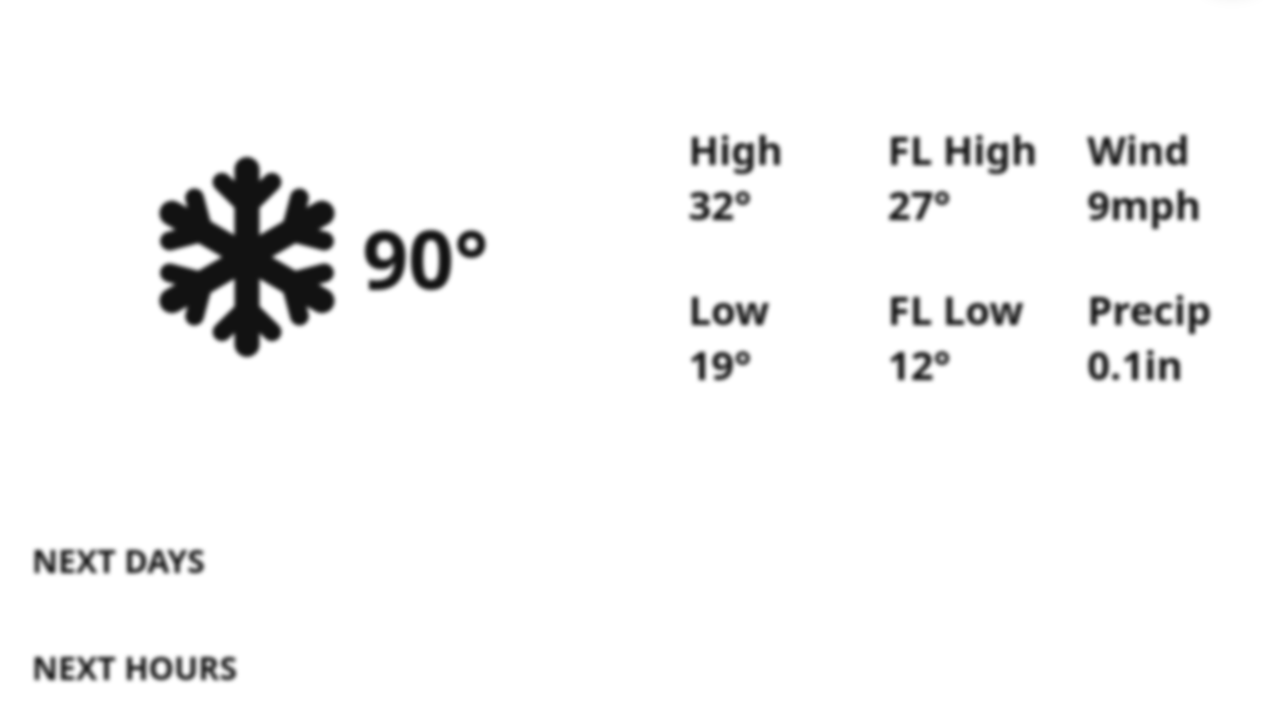
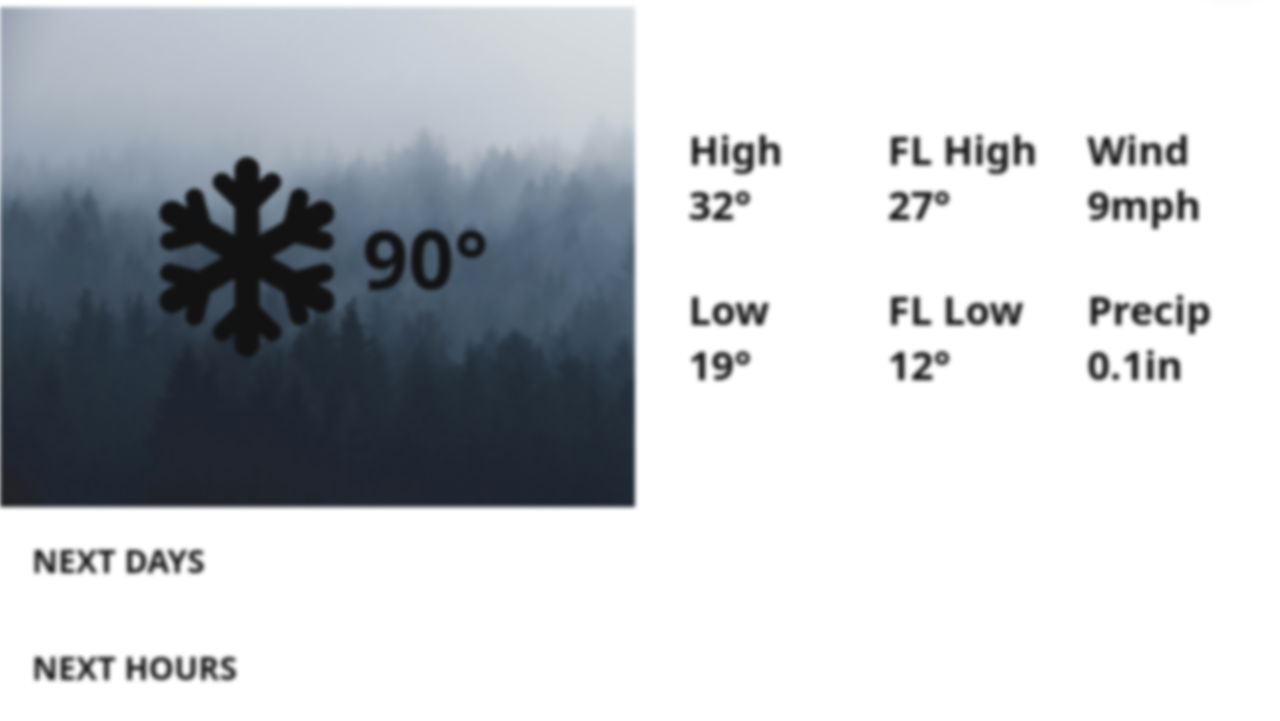
Before and after one commit to SXYII12RCHAS/weather-app, a website built with Vite: page index.html in a window 1280 px wide. Shown: the part 69-790 px from the top of the page. Built offline with nearby package versions, Linux system fonts and the light colour scheme; no server answers; files whose address does not match are found by name.

Commit message:
fixed bg

```diff
--- a/index.html
+++ b/index.html
@@ -20,7 +20,7 @@
 
   </div>
     <div class="info-grid">
-      <div class="info-1">
+      <div class="info-1" style="background-image: url(./bg.jpg);">
         <img src="/snowflake.svg" data-current-icon id="sun" width="200" height="200">
         <div class="current-temp">
           <span data-current-temp>90</span>&deg;
--- a/src/style.css
+++ b/src/style.css
@@ -181,7 +181,6 @@ nav{
   display: flex;
   justify-content: center;
   align-items: center;
-  background-image: url('./bg.jpg');
   background-size: cover;
 }
 
```
Also changed, not shown: dist/assets/bg-lDGE8OzY.jpg (added), dist/index.html.
